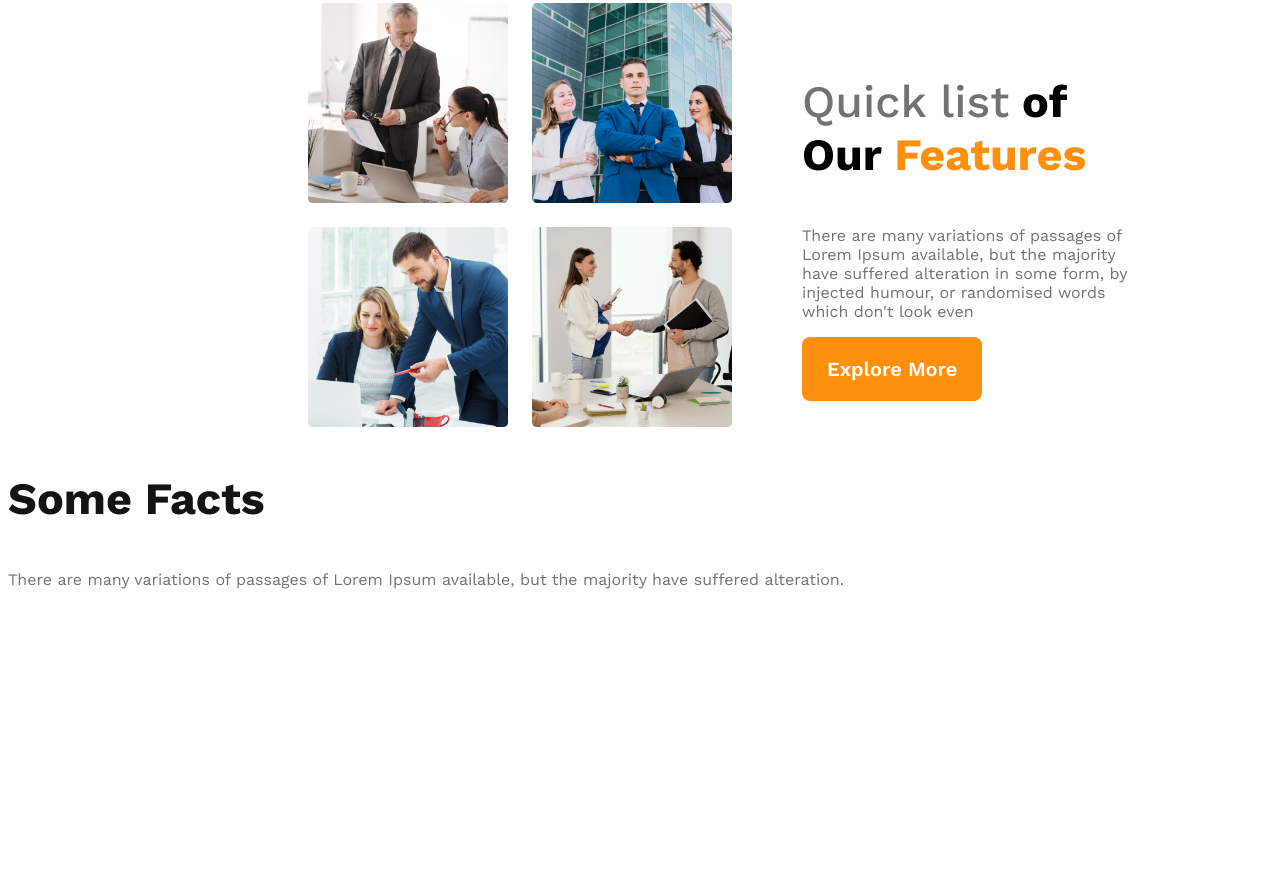
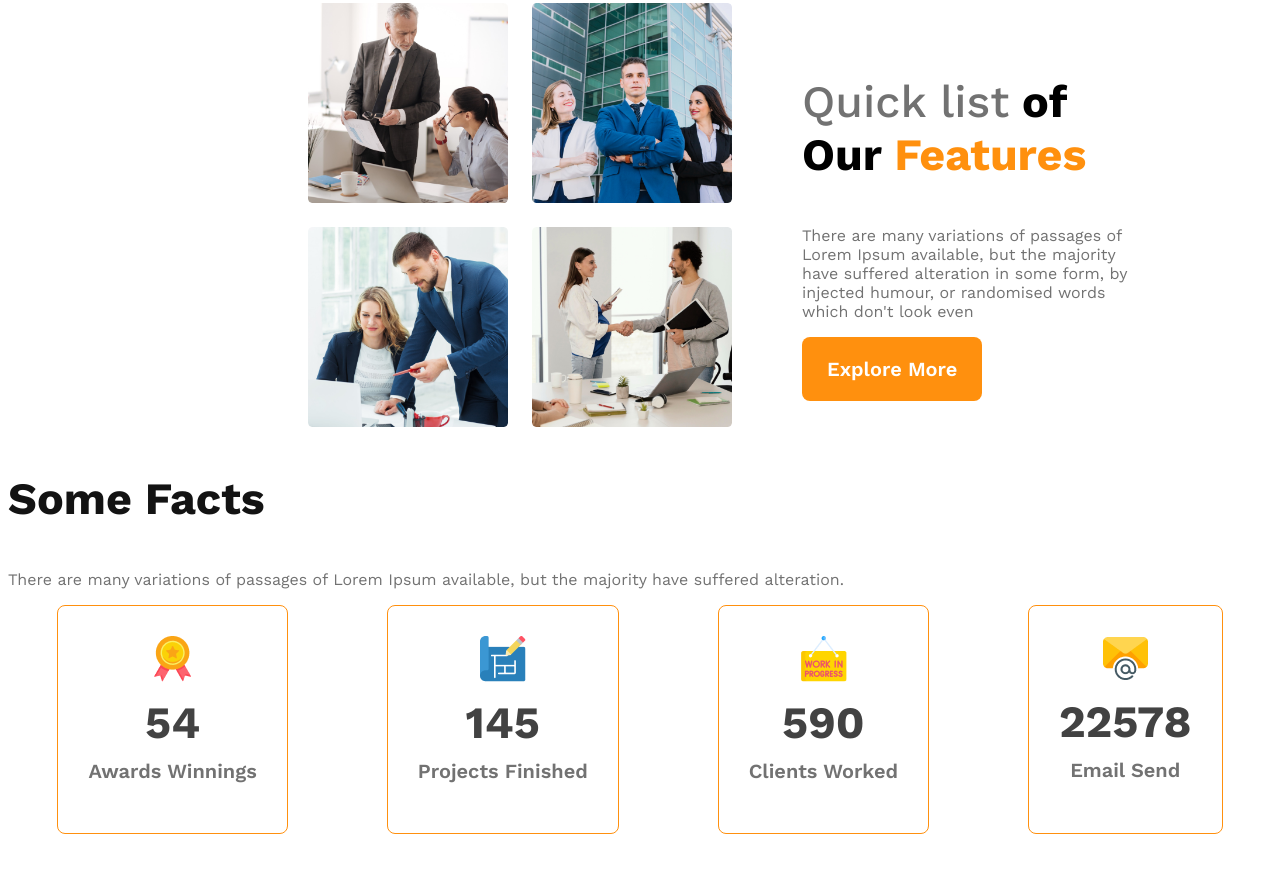
Before and after one commit to Salman7D/Architects-design, a plain HTML site: page index.html in a window 1280 px wide. Shown: the part 1213-2085 px from the top of the page. Before the commit the page ends 1872 px from the top, so only its background shows below. Drawn offline with nearby package versions, Linux system fonts and the light colour scheme.

Commit message:
sixth xommit

```diff
--- a/Styles/design.css
+++ b/Styles/design.css
@@ -122,6 +122,40 @@ main{
     font-weight: 700;
 }
 
+/* facts section */
+
+.facts-container{
+    display: flex;
+    justify-content: space-around;
+}
+
+.facts-container .card{
+    border-radius: 8px;
+    border: 1px solid #FF900E;
+    text-align: center;
+    padding: 30px;
+
+}
+
+.facts-container .card-stats{
+    font-size: 2.8rem;
+    color: #424242;
+    margin-top: 10px;
+    margin-bottom: 10px;
+}
+
+.facts-container .card-title{
+    font-weight: 600;
+    font-size: 1.25rem;
+    margin-top: 5px;
+}
+
+
+
+
+
+
+
 
 /* responsive media quaries */
 /* mobile devices */
--- a/index.html
+++ b/index.html
@@ -57,6 +57,29 @@
         <section class="facts">
             <h3 class="section-title">Some Facts</h3>
             <p class="light-gray">There are many variations of passages of Lorem Ipsum available, but the majority have suffered alteration.</p>
+
+            <div class="facts-container">
+                <div class="card">
+                    <img src="images/icons/ribon.png" alt="">
+                    <h2 class="card-stats">54</h2>
+                    <p class="card-title light-gray">Awards Winnings</p>
+                </div>
+                <div class="card">
+                    <img src="images/icons/projects.png" alt="">
+                    <h2 class="card-stats">145</h2>
+                    <p class="card-title light-gray">Projects Finished</p>
+                </div>
+                <div class="card">
+                    <img src="images/icons/customers.png" alt="">
+                    <h2 class="card-stats">590</h2>
+                    <p class="card-title light-gray">Clients Worked</p>
+                </div>
+                <div class="card">
+                    <img src="images/icons/email.png" alt="">
+                    <h2 class="card-stats">22578</h2>
+                    <p class="card-title light-gray">Email Send</p>
+                </div>
+            </div>
         </section>
 
     </main>
```
